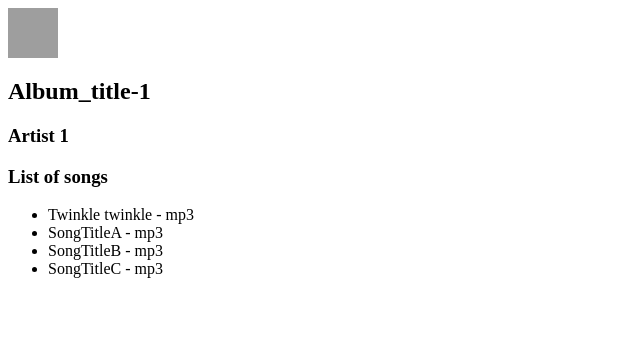
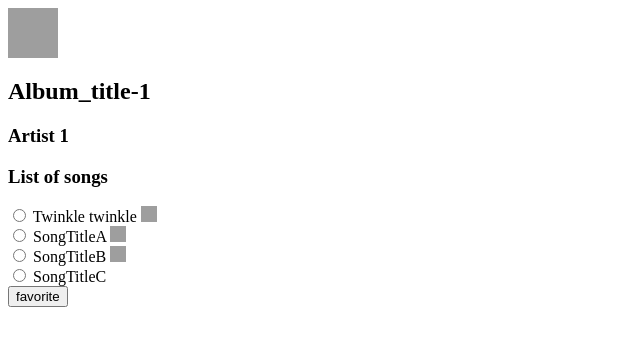
Before and after one commit to ahammedshaneebnk/DjangoSample, a Django app: page /music/1/ in a window 1280 px wide. Shown: the top 346 px of the page, without its empty margins (0-640 px from the left). Run offline with Django 3.2, Linux system fonts and the light colour scheme; data comes from the database, SQL or seed files in the repository; both versions use the stored data as it was after the commit; grey boxes are pictures that could not be loaded.

Commit message:
Form - 1

```diff
--- a/music/models.py
+++ b/music/models.py
@@ -45,6 +45,7 @@ class Song(models.Model):
     # in some cases it may not be needed
     file_type = models.CharField(max_length=10)  # mp3 or avi or like that
     song_title = models.CharField(max_length=250)
+    is_favorite = models.BooleanField(default=False)
 
     def __str__(self):  # built in string representation of object
         return self.song_title
--- a/music/templates/music/detail.html
+++ b/music/templates/music/detail.html
@@ -2,8 +2,20 @@
 <h2>{{ album.album_title }}</h2>
 <h3>{{ album.artist }}</h3>
 <h3>List of songs</h3>
-<ul>
+{% if error_message %}
+    <p style="color: red;"><strong>{{ error_message }}</strong></p>
+{% endif %}
+<form action="{% url 'music:favorite' album.id %}" method="post">
+    {% csrf_token %}
     {% for song in album.song_set.all %}
-    <li>{{ song.song_title }} - {{ song.file_type }}</li>
+        <input type="radio" id="song{{ forloop.counter }}" name="song" value="{{ song.id }}">
+        <label for="song{{ forloop.counter }}">
+            {{ song.song_title }}
+            {% if song.is_favorite %}
+                <img src="https://cdn2.iconfinder.com/data/icons/crystalproject/crystal_project_256x256/apps/keditbookmarks.png"
+                     width="16" height="16"/>
+            {% endif %}
+        </label><br/>
     {% endfor %}
-</ul>
+    <input type="submit" value="favorite">
+</form>
--- a/music/urls.py
+++ b/music/urls.py
@@ -18,8 +18,10 @@ urlpatterns = [
     url(r'^$', views.index, name='index'),
     # then in views.py file, create a function named as index and tell the response there
 
-    # we need something like this /music/albumId/ for album details eg:- /music/21/
+    # we need something like this /music/<albumId>/ for album details eg:- /music/21/
     # for it we need to group the ids together and call it as variable
     # here, (?P<album_id>) is used. ie, in actual, album_id replaces the original id of Album
     url(r'^(?P<album_id>[0-9]+)/$', views.detail, name='detail'),
+    url(r'^(?P<album_id>[0-9]+)/favorite/$', views.favorite, name='favorite'),
+
 ]
--- a/music/views.py
+++ b/music/views.py
@@ -2,8 +2,8 @@
 # user request something probably a web page or some code and returns something
 # or something such as logout, download etc.
 # Create your views here.
-# we want to use information from Album database so need to import it
-from .models import Album
+# we want to use information from Album class and Song class so need to import it
+from .models import Album, Song
 # for easy development, it is good to seperate frontend and backend
 # so for it, we use templates.
 # combining template loading and running by importing render from shortcuts
@@ -38,6 +38,19 @@ def detail(request, album_id):
     # shortcut to replace try and except statements and we need to import get_object_or_4O4
     album = get_object_or_404(Album, pk=album_id)
     return render(request, 'music/detail.html', {'album': album})
+# album_id is integer. We convert it into a string by str() function
 
 
-# album_id is integer. We convert it into a string by str() function
+def favorite(request, album_id):
+    album = get_object_or_404(Album, pk=album_id)
+    try:
+        selected_song = album.song_set.get(pk=request.POST['song'])
+    except (KeyError, Song.DoesNotExist):
+        return render(request, 'music/detail.html',
+                      {'album': album,
+                       'error_message': "You didn't select the valid song!",
+                       })
+    else:
+        selected_song.is_favorite = True
+        selected_song.save()
+        return render(request, 'music/detail.html', {'album': album})
```
Also changed, not shown: db.sqlite3.
